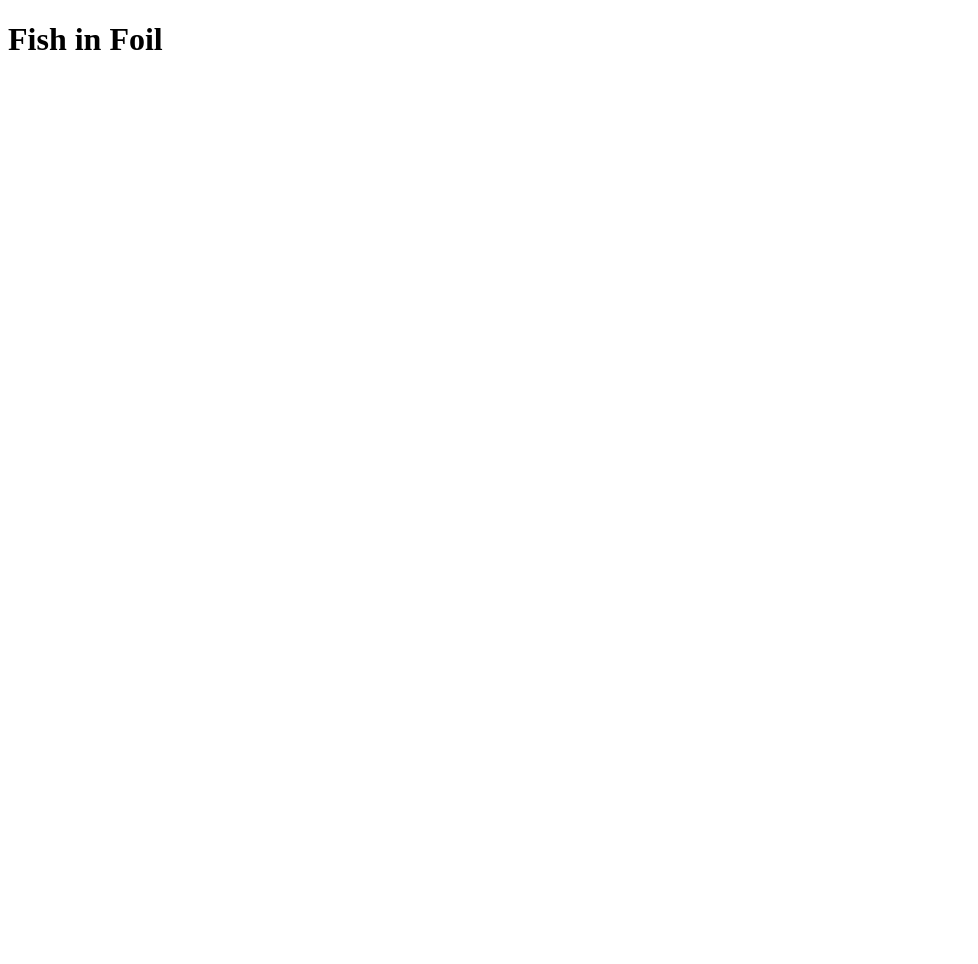
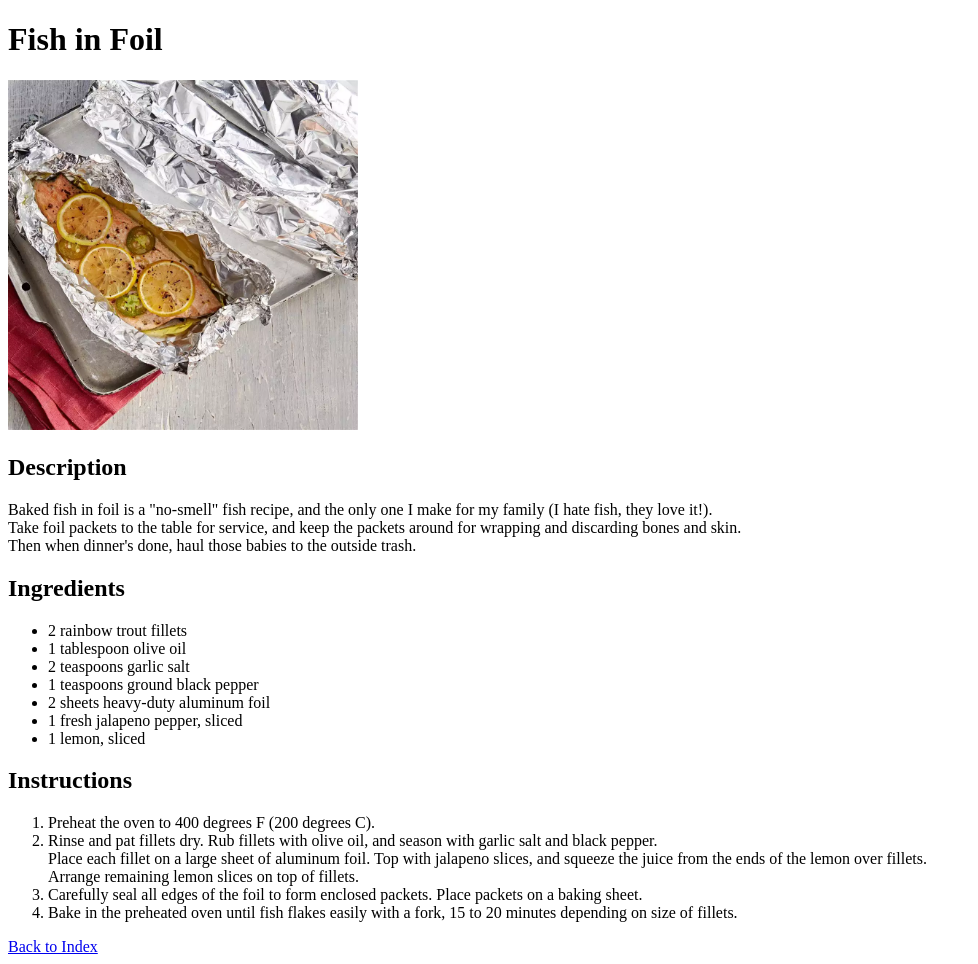
Before and after one commit to illanas/odin-recipes, a plain HTML site: page recipes/fish-in-foil.html in a window 1280 px wide. Shown: the whole page, without its empty margins (0-978 px from the left). Before the commit the page ends 800 px from the top, so only its background shows below. Drawn offline with Linux system fonts and the light colour scheme.

Commit message:
Modify file "Fish in Foil"
Added all the content to complete the file

```diff
--- a/recipes/fish-in-foil.html
+++ b/recipes/fish-in-foil.html
@@ -7,5 +7,59 @@
 </head>
 <body>
     <h1>Fish in Foil</h1>
+
+    <!-- Image of the recipe -->
+    <img src="../images/fish-in-foil.webp" alt="fish in foil" width="350">
+
+    <!-- Description heading -->
+    <h2>Description</h2>
+
+    <!-- Description paragraph -->
+    <p>
+        Baked fish in foil is a "no-smell" fish recipe, and the only one I make for my family (I hate fish, they love it!). <br>
+        Take foil packets to the table for service, and keep the packets around for wrapping and discarding bones and skin. <br>
+        Then when dinner's done, haul those babies to the outside trash.
+    </p>
+
+
+    <!-- Ingredients heading -->
+    <h2>Ingredients</h2>
+
+    <!-- Ingredients list(unordered) -->
+    <ul>
+        <li>2 rainbow trout fillets</li>
+        <li>1 tablespoon olive oil</li>
+        <li>2 teaspoons garlic salt</li>
+        <li>1 teaspoons ground black pepper</li>
+        <li>2 sheets heavy-duty aluminum foil</li>
+        <li>1 fresh jalapeno pepper, sliced</li>
+        <li>1 lemon, sliced</li>
+    </ul>
+
+    <!-- Preparation steps heading -->
+    <h2>Instructions</h2>
+
+    <!-- Steps list(ordered) -->
+    <ol>
+        <li>
+            Preheat the oven to 400 degrees F (200 degrees C).
+        </li>
+
+        <li>
+            Rinse and pat fillets dry. Rub fillets with olive oil, and season with garlic salt and black pepper. <br> Place each fillet
+            on a large sheet of aluminum foil. Top with jalapeno slices, and squeeze the juice from the ends of the lemon over
+            fillets. <br> Arrange remaining lemon slices on top of fillets.
+        </li>
+
+        <li>
+            Carefully seal all edges of the foil to form enclosed packets. Place packets on a baking sheet.
+        </li>
+
+        <li>
+            Bake in the preheated oven until fish flakes easily with a fork, 15 to 20 minutes depending on size of fillets.
+        </li>
+    </ol>
+
+    <a href="/index.html">Back to Index</a>
 </body>
 </html>
```
